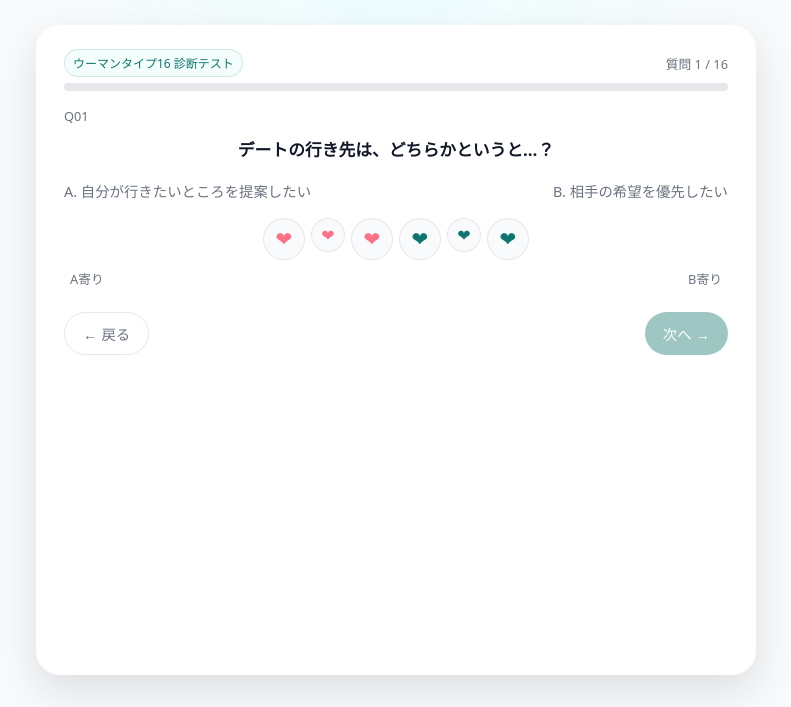
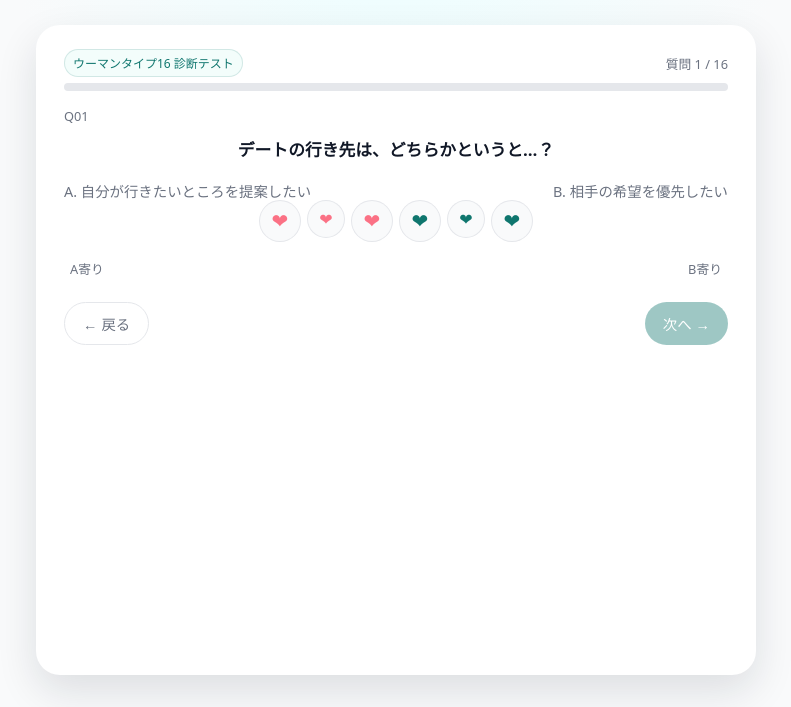
Before and after one commit to bottical/woman-type16, a plain HTML site: page index.html in a window 1280 px wide. Shown: the part 93-800 px from the top of the page, without its empty margins (244-1035 px from the left). Drawn offline with Linux system fonts and the light colour scheme.

Commit message:
Update index.html

```diff
--- a/index.html
+++ b/index.html
@@ -137,7 +137,7 @@
     }
 
     .hearts-row {
-      margin-top: 18px;
+      margin-bottom: 18px;
       display: flex;
       justify-content: center;
       gap: 8px;
@@ -168,6 +168,11 @@
       transform: translateY(-1px) scale(1.08);
       background: #fef9c3;
       box-shadow: 0 8px 20px rgba(15, 23, 42, 0.16);
+    }
+    .heart-btn.medium {
+      width: 36px;
+      height: 36px;
+      font-size: 16px;
     }
     .heart-btn.small {
       width: 32px;
@@ -778,7 +783,8 @@
       for (let i = 0; i < 6; i++) {
         const btn = document.createElement("button");
         const side = i < 3 ? "A" : "B";
-        btn.className = "heart-btn" + (i === 1 || i === 4 ? " small" : "");
+        btn.className = "heart-btn" + (i === 2 || i === 3 ? " small" : "");
+        btn.className = "heart-btn" + (i === 1 || i === 4 ? " medium" : "");
         btn.dataset.value = String(i);
         btn.dataset.side = side;
         btn.innerHTML = "❤";
```
